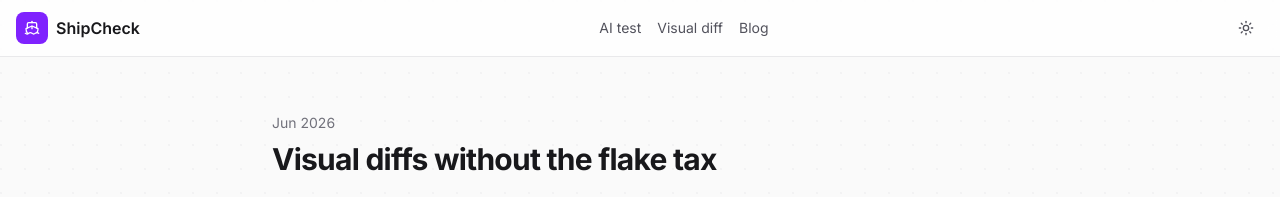
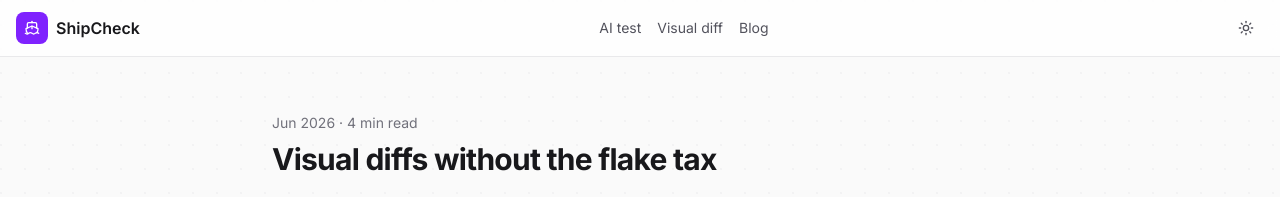
Before and after one commit to Safdar-Ali-India/shipcheck, a Next.js app: page /blog/visual-diffs-without-flake-tax in a window 1280 px wide. Shown: the top 197 px of the page. Built offline with nearby package versions, Linux system fonts and the light colour scheme.

Commit message:
feat: show reading time under article titles
The index already listed minutes. The post itself should match, starting with the two June pieces.

```diff
--- a/src/app/blog/catch-broken-flows-before-customers/page.tsx
+++ b/src/app/blog/catch-broken-flows-before-customers/page.tsx
@@ -1,5 +1,6 @@
 import type { Metadata } from "next";
 import { getPostByHref } from "@/data/blog-posts";
+import { ArticleByline } from "@/components/blog/ArticleByline";
 import { PostNav } from "@/components/blog/PostNav";
 import { PublishedBlogLink } from "@/components/blog/PublishedBlogLink";
 import { requirePublishedBlogPost } from "@/lib/require-published-blog-post";
@@ -47,7 +48,7 @@ export default function CatchBrokenFlowsPage() {
         type="application/ld+json"
         dangerouslySetInnerHTML={{ __html: JSON.stringify(jsonLd) }}
       />
-      <p className="text-sm text-zinc-500">{post.date}</p>
+      <ArticleByline date={post.date} minutes={post.minutes} />
       <h1 className="mt-2 text-3xl font-bold tracking-tight text-zinc-900 dark:text-zinc-50">
         {post.title}
       </h1>
--- a/src/app/blog/visual-diffs-without-flake-tax/page.tsx
+++ b/src/app/blog/visual-diffs-without-flake-tax/page.tsx
@@ -1,5 +1,6 @@
 import type { Metadata } from "next";
 import { getPostByHref } from "@/data/blog-posts";
+import { ArticleByline } from "@/components/blog/ArticleByline";
 import { PostNav } from "@/components/blog/PostNav";
 import { PublishedBlogLink } from "@/components/blog/PublishedBlogLink";
 import { requirePublishedBlogPost } from "@/lib/require-published-blog-post";
@@ -47,7 +48,7 @@ export default function VisualDiffsPage() {
         type="application/ld+json"
         dangerouslySetInnerHTML={{ __html: JSON.stringify(jsonLd) }}
       />
-      <p className="text-sm text-zinc-500">{post.date}</p>
+      <ArticleByline date={post.date} minutes={post.minutes} />
       <h1 className="mt-2 text-3xl font-bold tracking-tight text-zinc-900 dark:text-zinc-50">
         {post.title}
       </h1>
--- /dev/null
+++ b/src/components/blog/ArticleByline.tsx
@@ -0,0 +1,14 @@
+export function ArticleByline({
+  date,
+  minutes,
+}: {
+  date: string;
+  minutes?: number;
+}) {
+  return (
+    <p className="text-sm text-zinc-500">
+      {date}
+      {minutes ? <span> · {minutes} min read</span> : null}
+    </p>
+  );
+}
```
